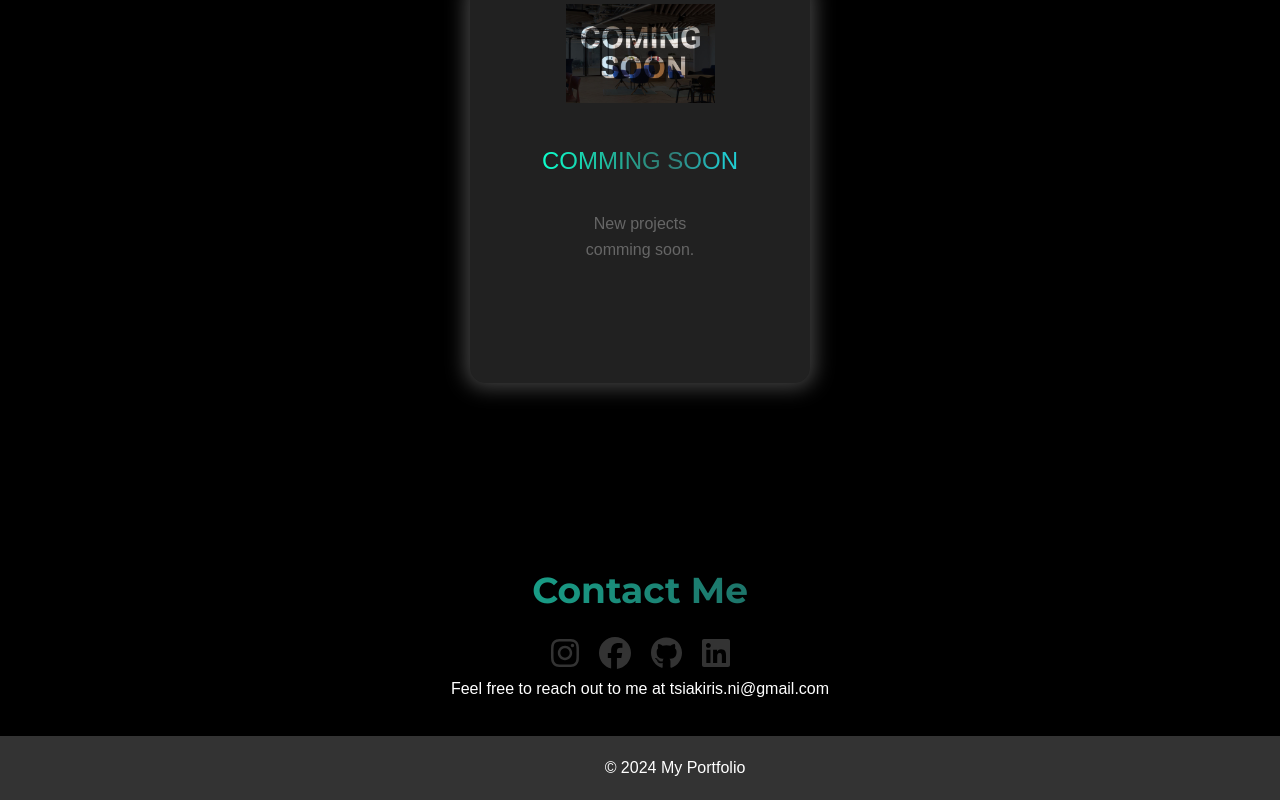
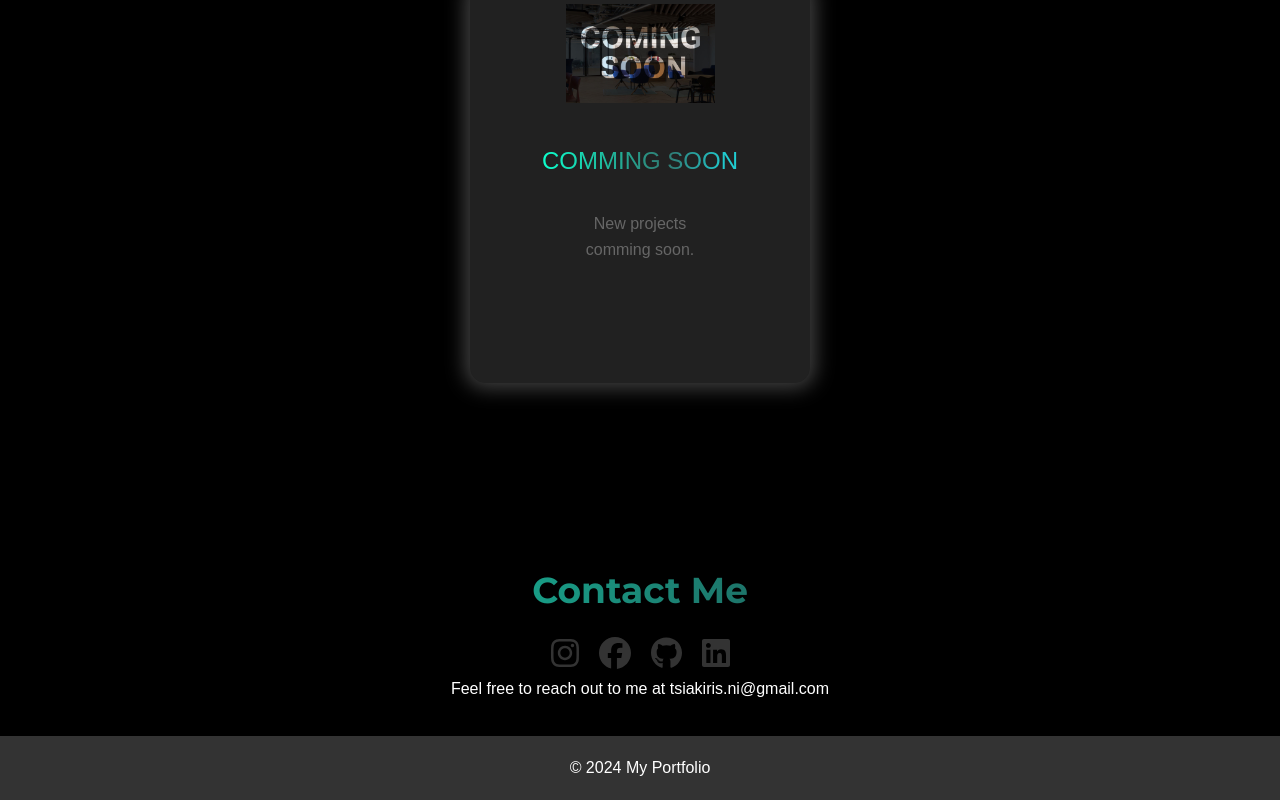
Before and after one commit to ntsiakiris/Tsiakiris-Nikolaos, a React (Create React App) app: page / in a window 1280 px wide. Shown: the part 2340-3140 px from the top of the page. Built offline with nearby package versions, Linux system fonts and the light colour scheme.

Commit message:
center footer

```diff
--- a/src/App.css
+++ b/src/App.css
@@ -950,4 +950,5 @@ footer {
 
 footer p {
   font-size: 16px;
+  padding-right: 70px;
 }
```
